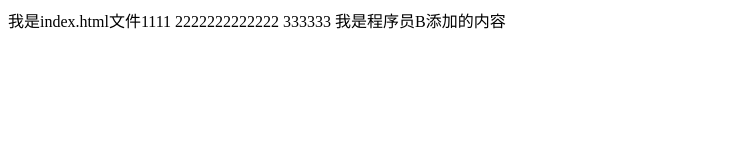
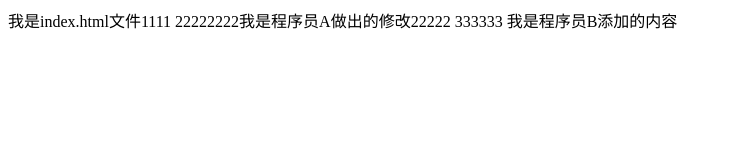
Before and after one commit to xxf1022/git-demo, a plain HTML site: page index.html in a window 1280 px wide. Shown: the whole page, without its empty margins (0-732 px from the left). Drawn offline with Linux system fonts and the light colour scheme.

Commit message:
测试冲突

```diff
--- a/index.html
+++ b/index.html
@@ -9,7 +9,7 @@
 </head>
 
 <body>
-    我是index.html文件1111 2222222222222 333333 我是程序员B添加的内容
+    我是index.html文件1111 22222222我是程序员A做出的修改22222 333333 我是程序员B添加的内容
 </body>
 
 </html>
```
